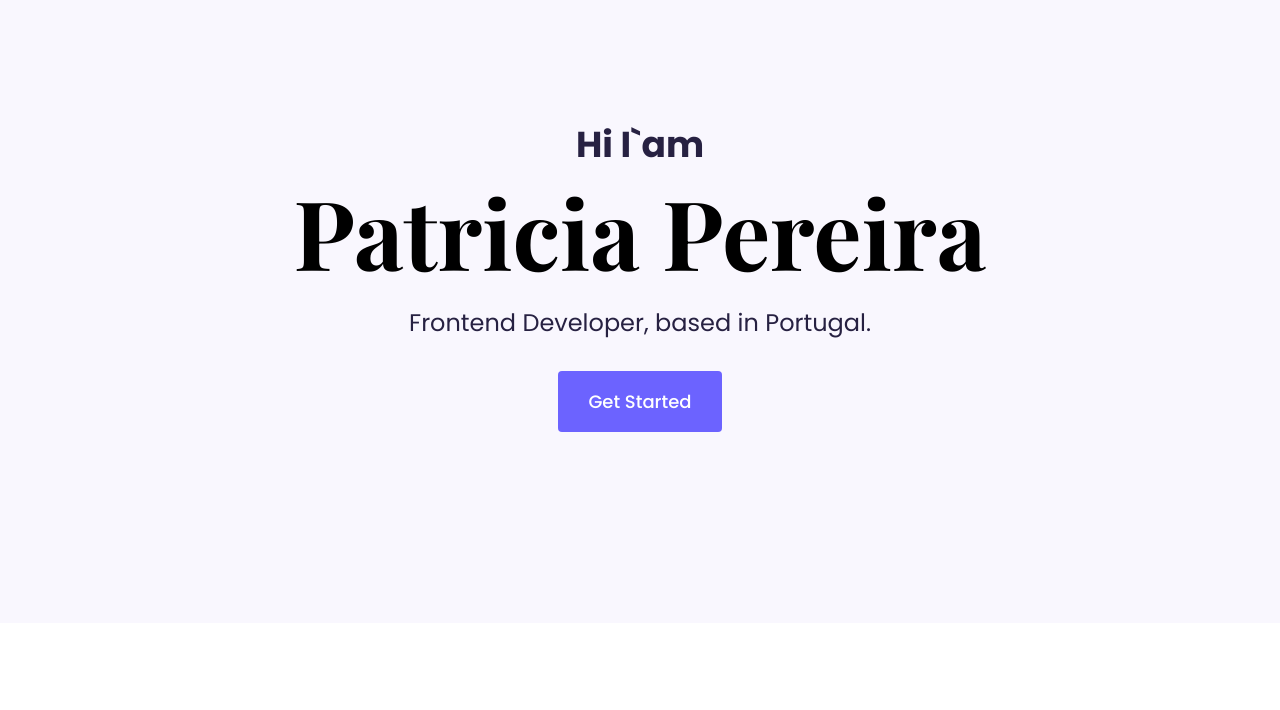
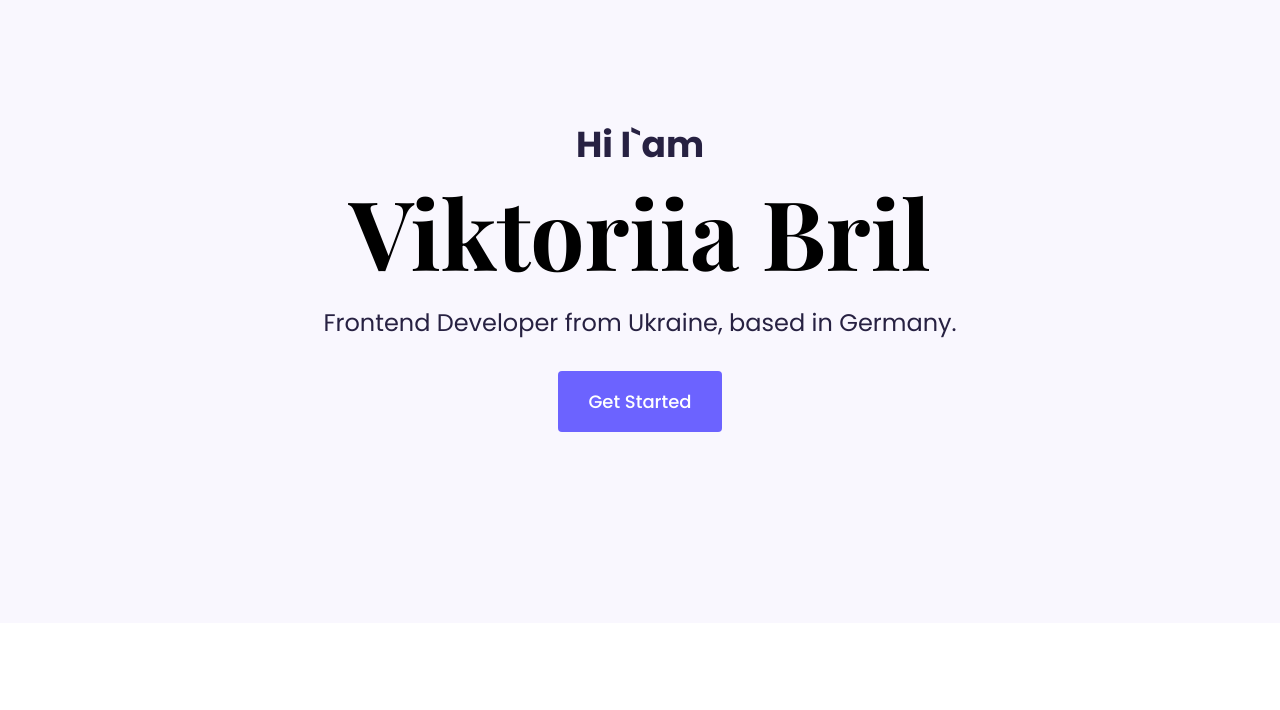
Before and after one commit to torriffox/portfolio-project, a plain HTML site: page index.html in a window 1280 px wide. Shown: the part 77-787 px from the top of the page. Drawn offline with nearby package versions, Linux system fonts and the light colour scheme.

Commit message:
Update index.html

```diff
--- a/index.html
+++ b/index.html
@@ -4,7 +4,7 @@
     <meta charset="UTF-8" />
     <meta http-equiv="X-UA-Compatible" content="IE=edge" />
     <meta name="viewport" content="width=device-width, initial-scale=1.0" />
-    <title>Portfolio homepage about Patricia Pereira</title>
+    <title>Portfolio homepage about Viktoriia Bril</title>
     <link
       rel="stylesheet"
       href="https://cdn.jsdelivr.net/npm/bootstrap@4.3.1/dist/css/bootstrap.min.css"
@@ -79,8 +79,8 @@
       </nav>
       <div class="caption">
         <h2>Hi I`am</h2>
-        <h1>Patricia Pereira</h1>
-        <h6>Frontend Developer, based in Portugal.</h6>
+        <h1>Viktoriia Bril</h1>
+        <h6>Frontend Developer from Ukraine, based in Germany.</h6>
         <a class="link-get-start" href="#">Get Started</a>
       </div>
     </div>
```
